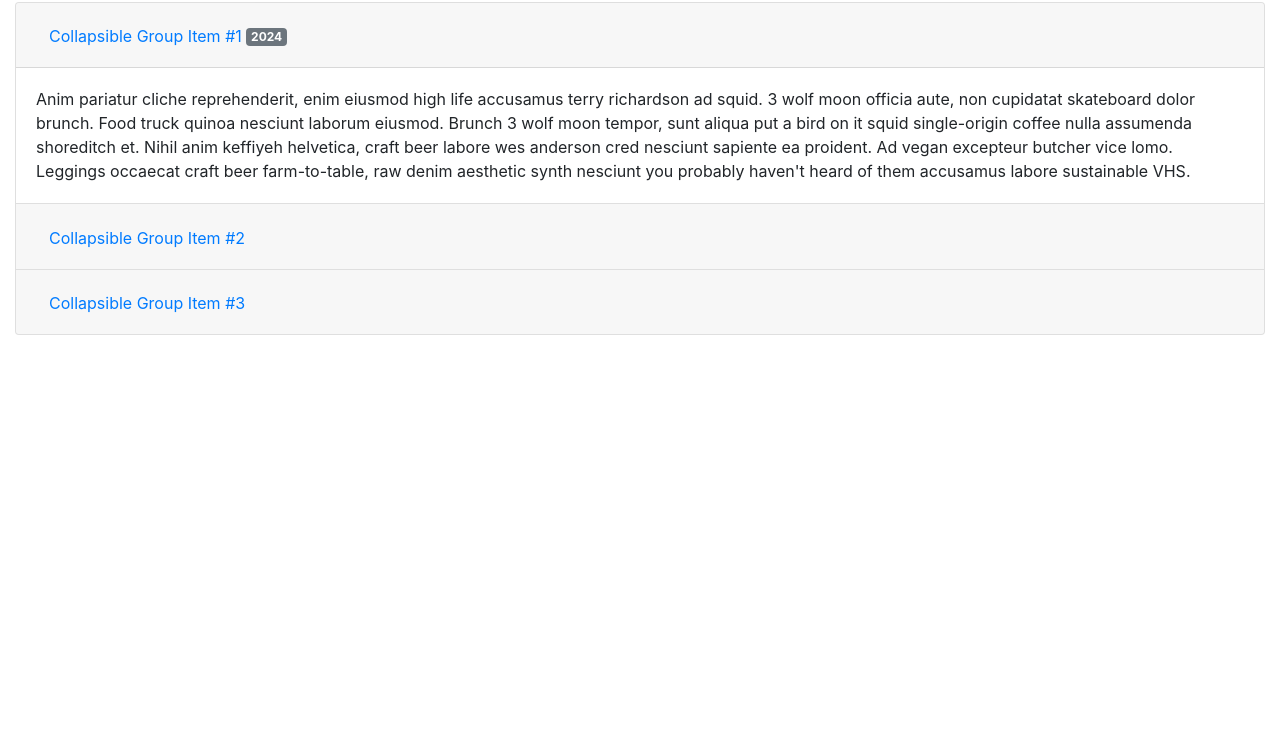
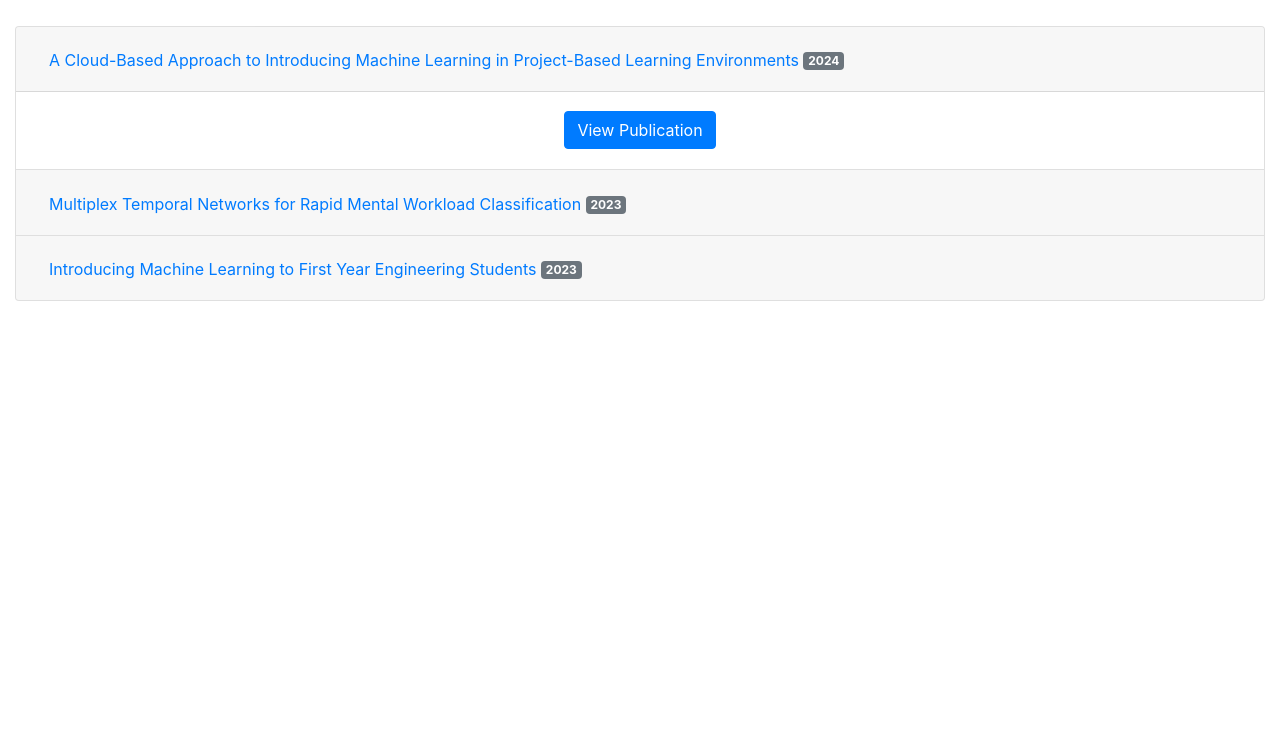
Before and after one commit to jeronstone/jeronstone.github.io, a plain HTML site: page index.html in a window 1280 px wide. Shown: the part 54-800 px from the top of the page. Drawn offline with nearby package versions, Linux system fonts and the light colour scheme.

Commit message:
publications

```diff
--- a/index.html
+++ b/index.html
@@ -6,11 +6,11 @@
   <meta name="viewport" content="width=device-width, initial-scale=1, shrink-to-fit=no">
   <link rel="stylesheet" href="https://cdn.jsdelivr.net/npm/bootstrap@4.3.1/dist/css/bootstrap.min.css"
     integrity="sha384-ggOyR0iXCbMQv3Xipma34MD+dH/1fQ784/j6cY/iJTQUOhcWr7x9JvoRxT2MZw1T" crossorigin="anonymous">
-  <title>Test</title>
 </head>
 
 <body>
-  <h1>Test</h1>
+  <h1>Publications:</h1>
+  <br>
 
   <div class="container-fluid">
     <div class="accordion" id="accordionExample">
@@ -19,7 +19,7 @@
           <h2 class="mb-0">
             <button class="btn btn-link" type="button" data-toggle="collapse" data-target="#collapseOne"
               aria-expanded="true" aria-controls="collapseOne">
-              Collapsible Group Item #1
+              A Cloud-Based Approach to Introducing Machine Learning in Project-Based Learning Environments
               <span class="badge badge-secondary">2024</span>
             </button>
           </h2>
@@ -27,12 +27,9 @@
 
         <div id="collapseOne" class="collapse show" aria-labelledby="headingOne" data-parent="#accordionExample">
           <div class="card-body">
-            Anim pariatur cliche reprehenderit, enim eiusmod high life accusamus terry richardson ad squid. 3 wolf moon
-            officia aute, non cupidatat skateboard dolor brunch. Food truck quinoa nesciunt laborum eiusmod. Brunch 3
-            wolf moon tempor, sunt aliqua put a bird on it squid single-origin coffee nulla assumenda shoreditch et.
-            Nihil anim keffiyeh helvetica, craft beer labore wes anderson cred nesciunt sapiente ea proident. Ad vegan
-            excepteur butcher vice lomo. Leggings occaecat craft beer farm-to-table, raw denim aesthetic synth nesciunt
-            you probably haven't heard of them accusamus labore sustainable VHS.
+            <div class="text-center">
+              <a class="btn btn-primary" href="https://peer.asee.org/48595" role="button">View Publication</a>
+            </div>
           </div>
         </div>
       </div>
@@ -41,18 +38,18 @@
           <h2 class="mb-0">
             <button class="btn btn-link collapsed" type="button" data-toggle="collapse" data-target="#collapseTwo"
               aria-expanded="false" aria-controls="collapseTwo">
-              Collapsible Group Item #2
+              Multiplex Temporal Networks for Rapid Mental Workload Classification
+              <span class="badge badge-secondary">2023</span>
             </button>
           </h2>
         </div>
         <div id="collapseTwo" class="collapse" aria-labelledby="headingTwo" data-parent="#accordionExample">
           <div class="card-body">
-            Anim pariatur cliche reprehenderit, enim eiusmod high life accusamus terry richardson ad squid. 3 wolf moon
-            officia aute, non cupidatat skateboard dolor brunch. Food truck quinoa nesciunt laborum eiusmod. Brunch 3
-            wolf moon tempor, sunt aliqua put a bird on it squid single-origin coffee nulla assumenda shoreditch et.
-            Nihil anim keffiyeh helvetica, craft beer labore wes anderson cred nesciunt sapiente ea proident. Ad vegan
-            excepteur butcher vice lomo. Leggings occaecat craft beer farm-to-table, raw denim aesthetic synth nesciunt
-            you probably haven't heard of them accusamus labore sustainable VHS.
+
+            <div class="text-center">
+              <a class="btn btn-primary" href="https://doi.org/10.1007/978-3-031-43075-6_18" role="button">View
+                Publication</a>
+            </div>
           </div>
         </div>
       </div>
@@ -61,18 +58,17 @@
           <h2 class="mb-0">
             <button class="btn btn-link collapsed" type="button" data-toggle="collapse" data-target="#collapseThree"
               aria-expanded="false" aria-controls="collapseThree">
-              Collapsible Group Item #3
+              Introducing Machine Learning to First Year Engineering Students
+              <span class="badge badge-secondary">2023</span>
             </button>
           </h2>
         </div>
         <div id="collapseThree" class="collapse" aria-labelledby="headingThree" data-parent="#accordionExample">
           <div class="card-body">
-            Anim pariatur cliche reprehenderit, enim eiusmod high life accusamus terry richardson ad squid. 3 wolf moon
-            officia aute, non cupidatat skateboard dolor brunch. Food truck quinoa nesciunt laborum eiusmod. Brunch 3
-            wolf moon tempor, sunt aliqua put a bird on it squid single-origin coffee nulla assumenda shoreditch et.
-            Nihil anim keffiyeh helvetica, craft beer labore wes anderson cred nesciunt sapiente ea proident. Ad vegan
-            excepteur butcher vice lomo. Leggings occaecat craft beer farm-to-table, raw denim aesthetic synth nesciunt
-            you probably haven't heard of them accusamus labore sustainable VHS.
+
+            <div class="text-center">
+              <a class="btn btn-primary" href="https://peer.asee.org/44829" role="button">View Publication</a>
+            </div>
           </div>
         </div>
       </div>
```
